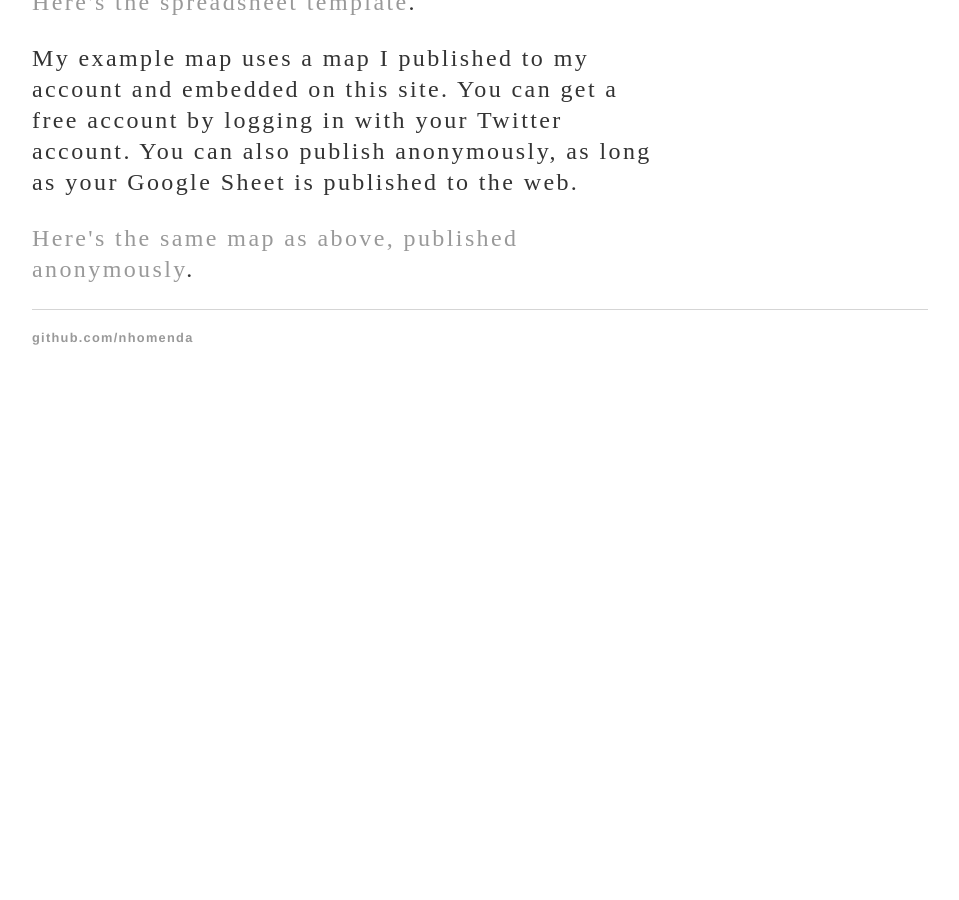
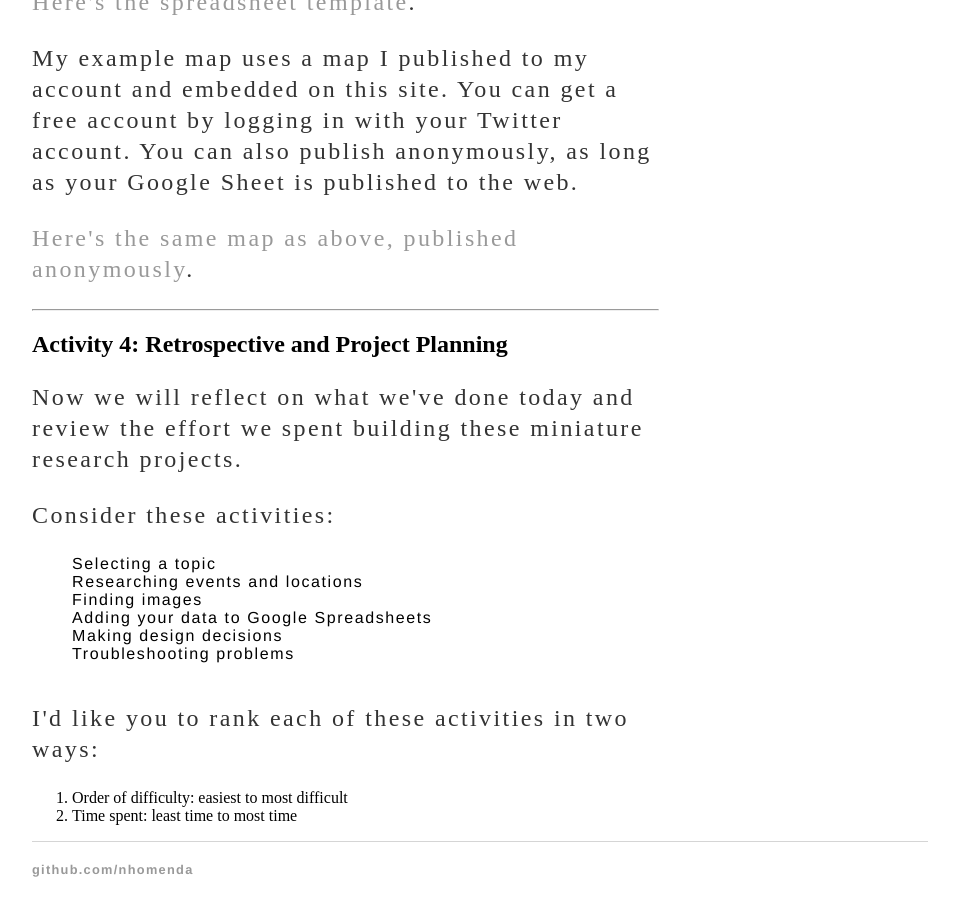
Before and after one commit to nhomenda/nhomenda.github.io, a Jekyll site: the page built from _posts/2021-08-05-IFS.md, in a window 1280 px wide and 900 px high, scrolled down 2122 px. Shown: the whole window, without its empty margins (160-1119 px from the left). Built offline with Jekyll 4.4.1, drawn with Linux system fonts in a browser that asks for light colours; before the commit the page ends 2527 px from its top, so only the background shows below that; some of the changed text lies outside the part shown.

Commit message:
Update and rename 2021-08-03-IFS.md to 2021-08-05-IFS.md

```diff
--- a/_posts/2021-08-03-IFS.md
+++ b/_posts/2021-08-05-IFS.md
@@ -45,4 +45,21 @@ date: 2021-08-03
 	<p><a href="https://docs.google.com/spreadsheets/d/1LlYBnfhvD3ZUXMGZ8e52UwYp-xn_NeWmaGBx7VBz5V8/edit#gid=0">Here's the spreadsheet template</a>.</p>
 	<p>My example map uses a map I published to my account and embedded on this site. You can get a free account by logging in with your Twitter account. You can also publish anonymously, as long as your Google Sheet is published to the web.</p>
 		<p><a href="http://timemapper.okfnlabs.org/anon/v4dxy1-herman-b-wells-history">Here's the same map as above, published anonymously</a>.</p>
+	<hr/>
+<h2>Activity 4: Retrospective and Project Planning</h2>
+<p>Now we will reflect on what we've done today and review the effort we spent building these miniature research projects.</p>
+	<p>Consider these activities:</p>
+	<ul>
+		<li>Selecting a topic</li>
+		<li>Researching events and locations</li>
+		<li>Finding images</li>
+		<li>Adding your data to Google Spreadsheets</li>
+		<li>Making design decisions</li>
+		<li>Troubleshooting problems</li>
+	</ul>
+	<p>I'd like you to rank each of these activities in two ways:</p>
+	<ol>
+		<li>Order of difficulty: easiest to most difficult</li>
+		<li>Time spent: least time to most time</li>
+	</ol>
 </div><!-- /.blurb -->
```
Also changed, not shown: other parts of _posts/2021-08-05-IFS.md (+1 -1 lines).
